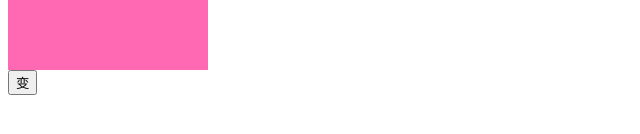
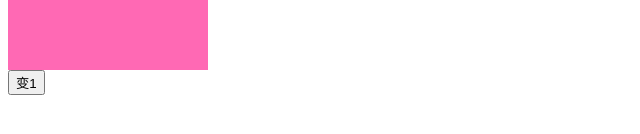
Before and after one commit to zzz3617/project-02, a plain HTML site: page index.html in a window 1280 px wide. Shown: the part 138-272 px from the top of the page, 0-640 px from the left. Drawn offline with Linux system fonts and the light colour scheme.

Commit message:
冲突测试1

```diff
--- a/index.html
+++ b/index.html
@@ -11,7 +11,7 @@
 
 <body>
     <div></div>
-    <button>变</button>
+    <button>变1</button>
 
     <script src="index.js"></script>
 </body>
```
